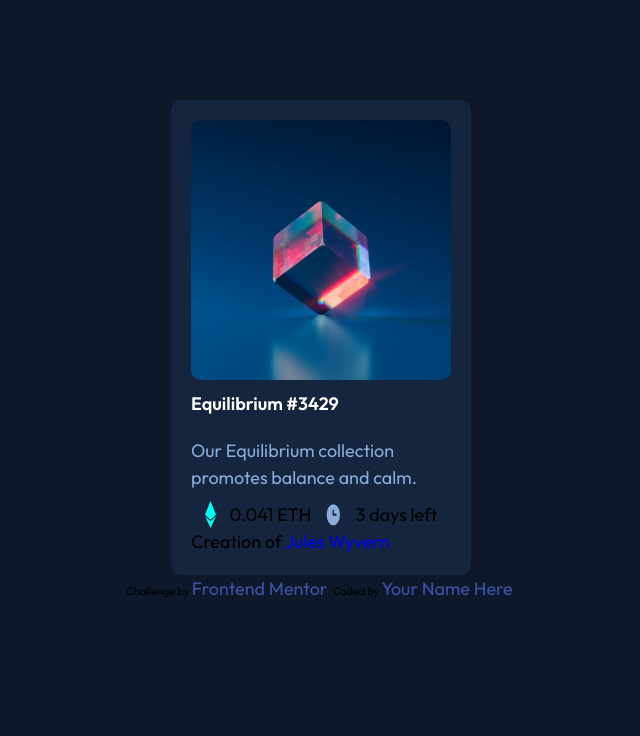
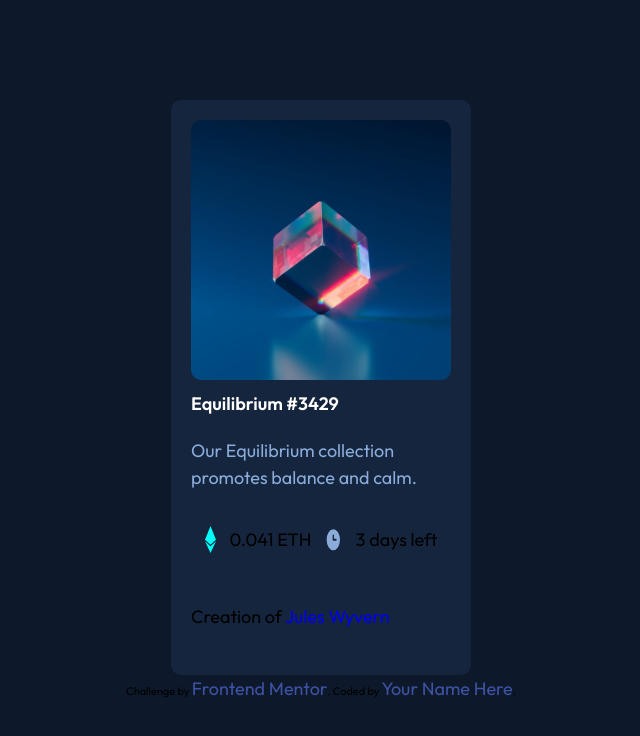
Before and after one commit to TheRealZekre/nft-card-take-two, a plain HTML site: page index.html in a window 1280 px wide. Shown: the whole page, without its empty margins (319-959 px from the left). Drawn offline with Linux system fonts and the light colour scheme.

Commit message:
Update styles.css

```diff
--- a/styles.css
+++ b/styles.css
@@ -94,11 +94,11 @@ body {
 .third-container {
     padding: 10px 0;
     color: var(--soft-blue);
+
 }
 
-.fourth-contaier {
-
-
+.fourth-container {
+    margin: 25px 0;
 }
 .subcard-four {
     display: flex;
@@ -106,6 +106,9 @@ body {
 
 }
 
+.fifth-container {
+    margin: 25px 0;
+}
 
 /* Footer */
 .attribution {
```
